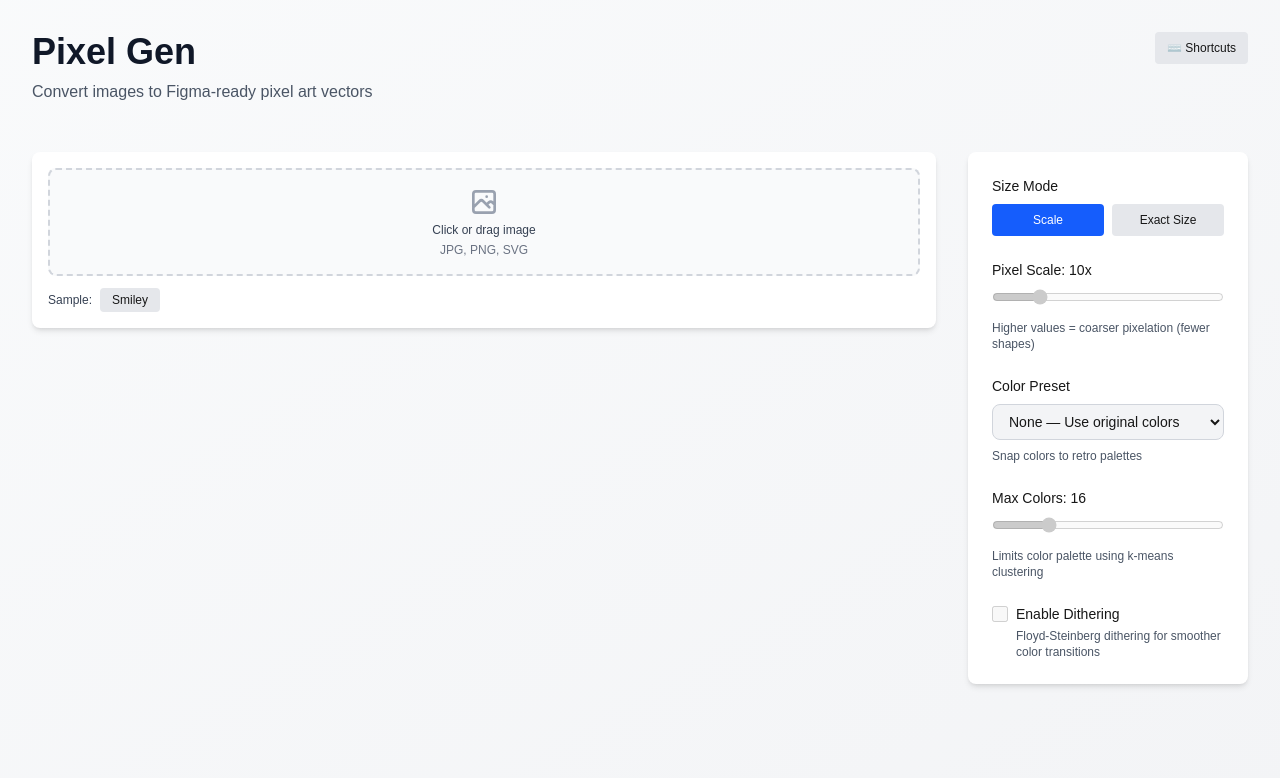
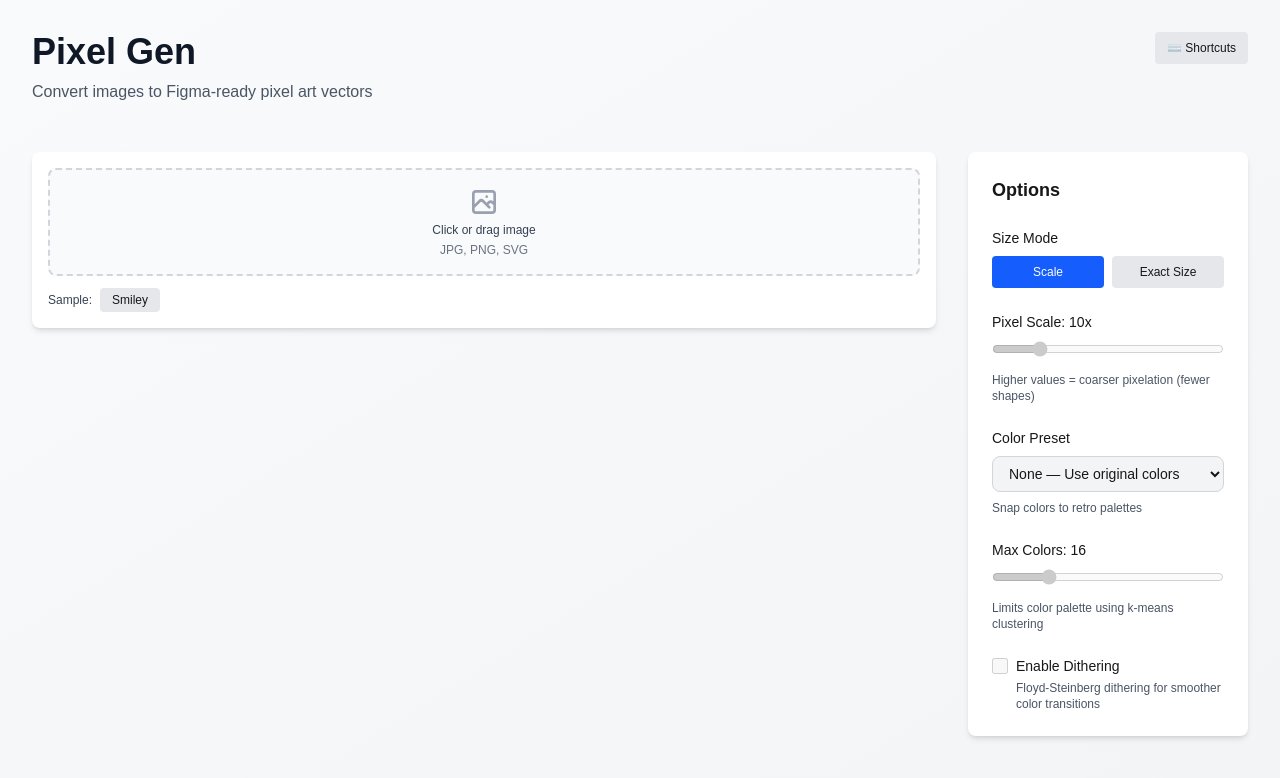
Before and after one commit to mattfwilson/pixel_gen, a Next.js app: page / in a window 1280 px wide. Shown: the top 778 px of the page. Built offline with nearby package versions, Linux system fonts and the light colour scheme.

Commit message:
Add 'Options' heading to controls section

```diff
--- a/app/page.tsx
+++ b/app/page.tsx
@@ -296,6 +296,8 @@
           <div className="lg:col-span-1 flex flex-col gap-8">
 
             <div className="bg-white p-6 rounded-lg shadow-md flex flex-col gap-6">
+              <h3 className="text-lg font-semibold">Options</h3>
+
               <div>
                 <label className="block text-sm font-medium mb-2">
                   Size Mode
```
